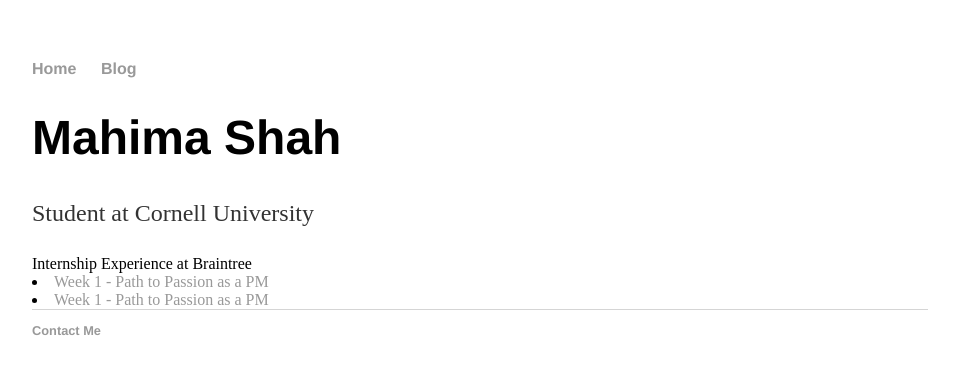
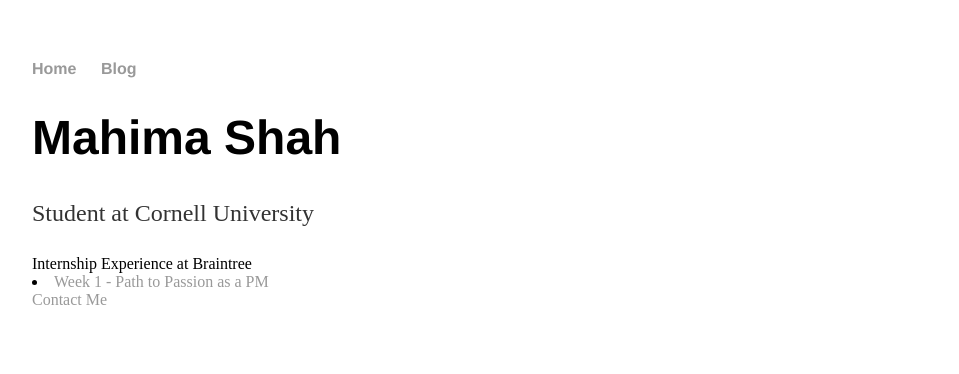
Before and after one commit to mahimashah/mahimashah.github.io, a Jekyll site: the page built from blog.html, in a window 1280 px wide. Shown: the top 374 px of the page, without its empty margins (160-1119 px from the left). Built offline with Jekyll 4.4.1, drawn with Linux system fonts in a browser that asks for light colours.

Commit message:
Update blog.html

```diff
--- a/blog.html
+++ b/blog.html
@@ -12,4 +12,4 @@ Internship Experience at Braintree
 
 </div><!-- /.blurb -->
 
-<li><a href="www.medium.com/@mahshah/week-1-ac4b6728adc8" target="_blank">Week 1 - Path to Passion as a PM</a></li>
+<a href="www.medium.com>Week 1 - Path to Passion as a PM</a>
```
